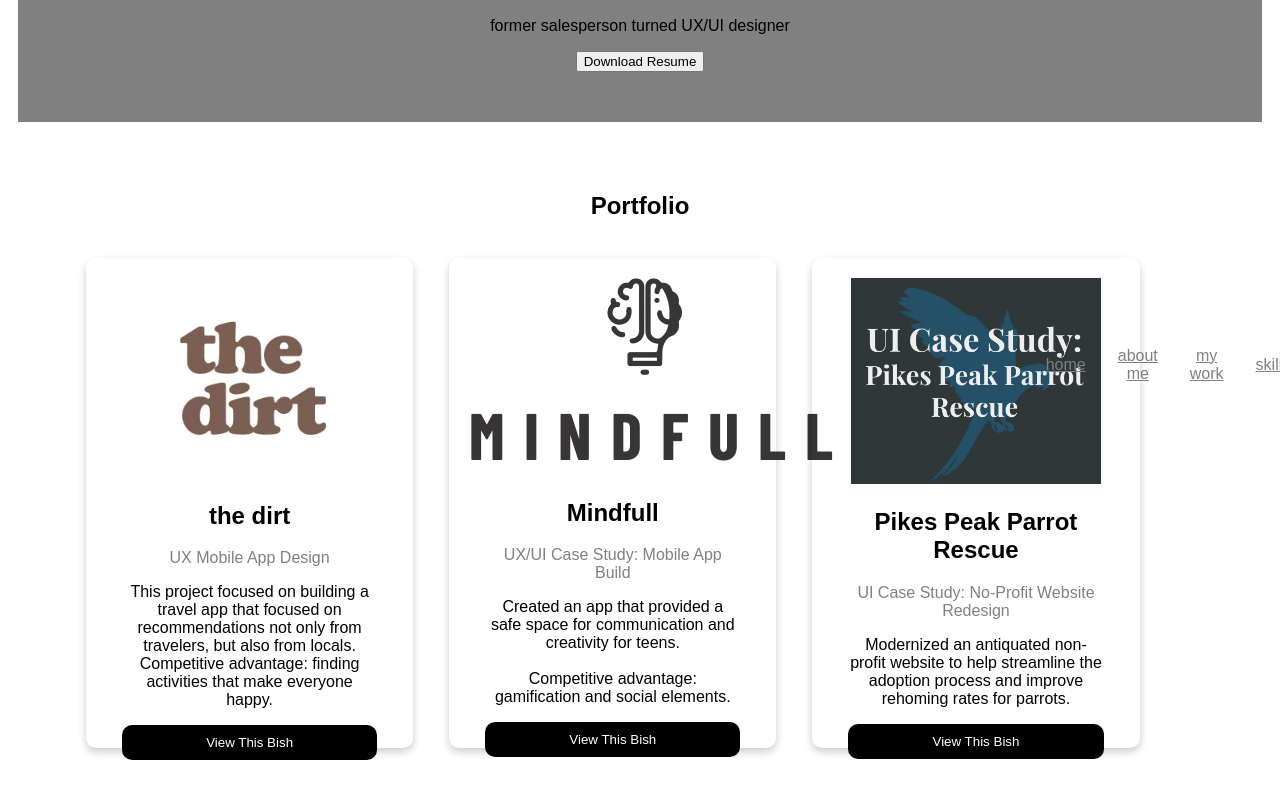
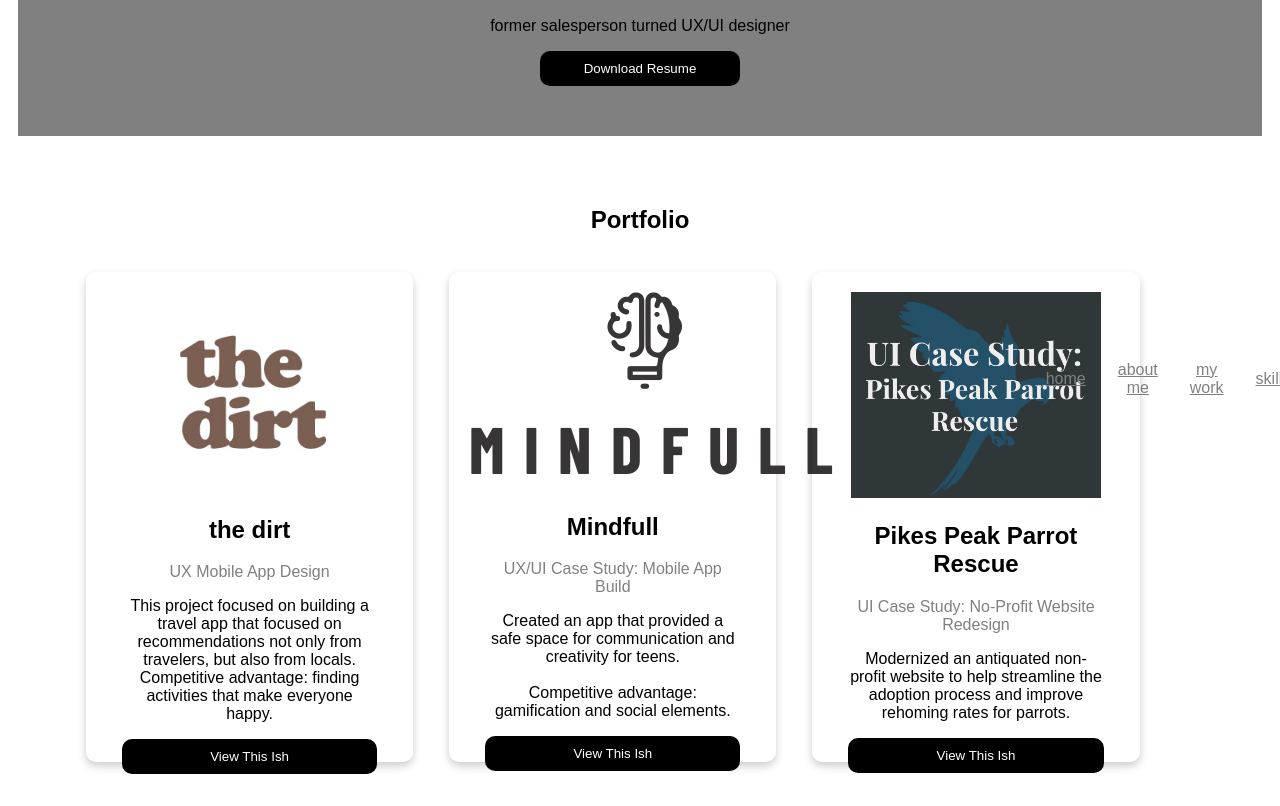
Before and after one commit to meganweber/UX_UI_HW_17, a plain HTML site: page index.html in a window 1280 px wide. Shown: the part 593-1399 px from the top of the page. Drawn offline with Linux system fonts and the light colour scheme.

Commit message:
fixed buttons

```diff
--- a/css/index.css
+++ b/css/index.css
@@ -37,6 +37,23 @@ html {
 	background-color: gray;
 	color: black;
 }
+
+.resumeButton {
+	border: none;
+	padding: 10px;
+	text-align: center;
+	color: white;
+	background-color: black;
+	text-align: center;
+	cursor: pointer;
+	width: 200px;
+	border-radius: 10px;
+}
+
+.resumeButton:hover{
+	background-color: gray;
+}
+
 .portfolio {
 	padding: 50px;
 	height: 100%;
--- a/index.html
+++ b/index.html
@@ -24,10 +24,10 @@
 
 		<section class="heroImg">
 			<div class="content">
-				<h2>Megan Weber</h2>
+				<h1>Megan Weber</h1>
 				<img src="images/weber.png" width="200" height="200" alt="WHY WON'T THIS PICTURE WORK">
 				<p>former salesperson turned UX/UI designer</p>
-				<button>Download Resume</button>
+				<button class="resumeButton">Download Resume</button>
 			</div>
 
 		</section>
@@ -52,7 +52,7 @@
 							<p class="title">UX Mobile App Design</p>
 							<p>This project focused on building a travel app that focused on recommendations not only from travelers, but also from locals. Competitive advantage: finding activities that make everyone happy.</p>
 							<p>
-								<button class="button">View This Bish</button>
+								<button class="button">View This Ish</button>
 							</p>
 						</div>
 					</div>
@@ -72,7 +72,7 @@
 							<p>Created an app that provided a safe space for communication and creativity for teens.
 								<br> <br> Competitive advantage: gamification and social elements.</p>
 							<p>
-								<button class="button">View This Bish</button>
+								<button class="button">View This Ish</button>
 							</p>
 						</div>
 					</div>
@@ -92,7 +92,7 @@
 							<p class="title">UI Case Study: No-Profit Website Redesign</p>
 							<p>Modernized an antiquated non-profit website to help streamline the adoption process and improve rehoming rates for parrots.</p>
 							<p>
-								<button class="button">View This Bish</button>
+								<button class="button">View This Ish</button>
 							</p>
 						</div>
 					</div>
```
